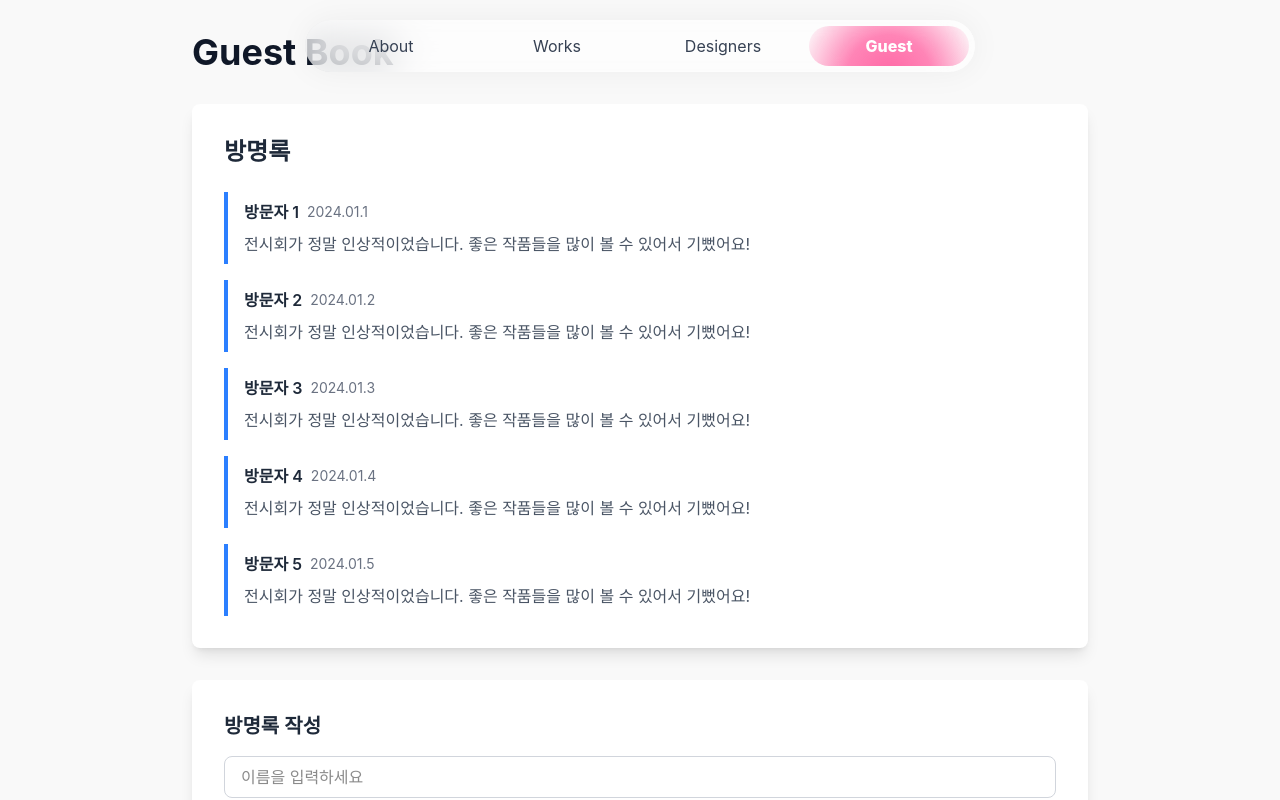
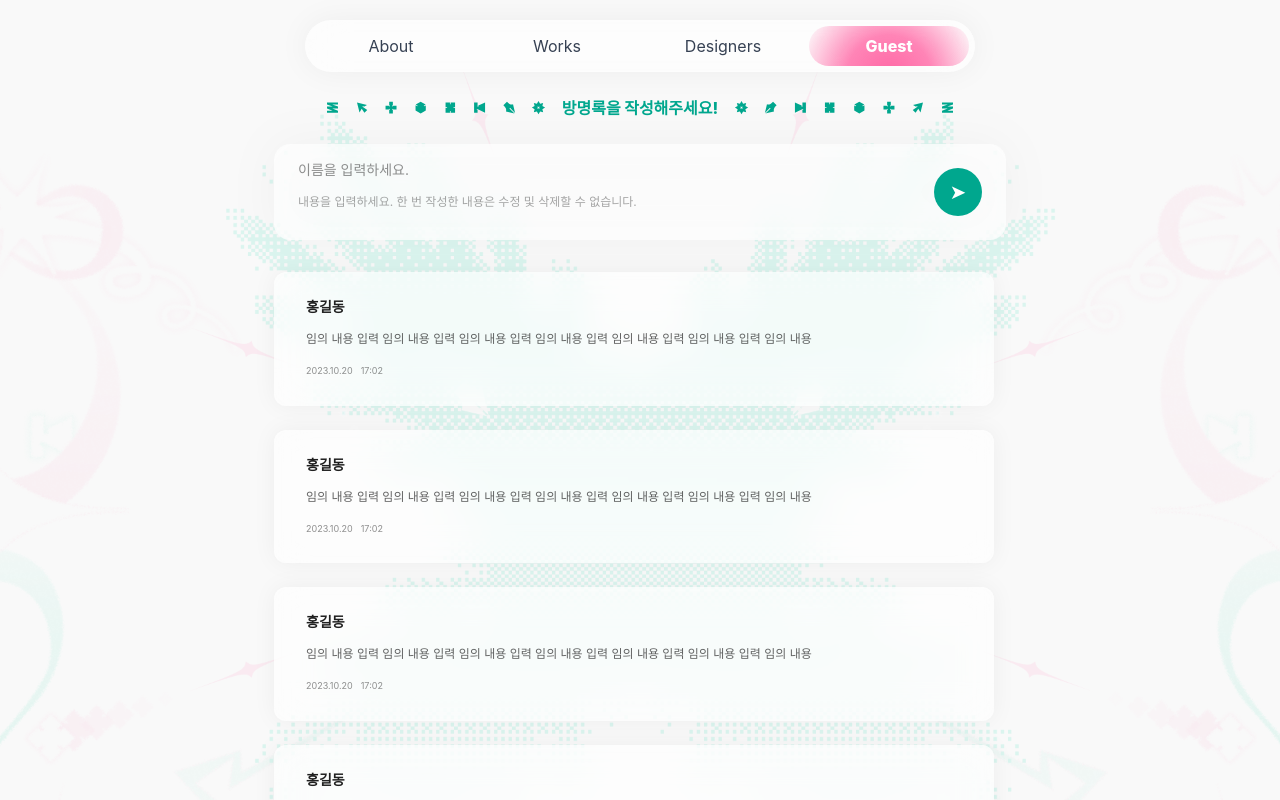
Before and after one commit to GCVD2025/GCVD-Frontend, a Next.js app: page /guest in a window 1280 px wide. Shown: the top 800 px of the page. Built offline with nearby package versions, Linux system fonts and the light colour scheme; a web font is replaced by a local one.

Commit message:
방명록 페이지를 개선하여 댓글 카드 컴포넌트를 추가하고, 상단 서브타이틀 및 입력 영역을 디자인에 맞게 조정함. 재사용 가능한 아이콘과 Tailwind 유틸을 활용하여 일관된 스타일을 유지함.

```diff
--- a/src/app/guest/page.tsx
+++ b/src/app/guest/page.tsx
@@ -1,77 +1,82 @@
 "use client";
 
-import { motion } from "framer-motion";
+import {
+  CategoriesDeepGreenLeftIcon,
+  CategoriesDeepGreenRightIcon,
+} from "../../components/icons";
+import CommentCard from "../../components/CommentCard";
 
+// Why: 게스트 페이지를 Designers의 서브타이틀/카드 레이아웃과 동일한 톤으로 구현
+// What: 상단 서브타이틀(초록) + 입력 박스 영역 + 댓글 카드 그리드
+// How: 재사용 가능한 아이콘/카드 토큰과 Tailwind 유틸을 그대로 활용
 export default function Guest() {
+  const comments = Array.from({ length: 8 }, (_, i) => ({
+    name: "홍길동",
+    content:
+      "임의 내용 입력 임의 내용 입력 임의 내용 입력 임의 내용 입력 임의 내용 입력 임의 내용 입력 임의 내용",
+    dateText: "2023.10.20   17:02",
+    metaRight: `댓글 ${i + 1}`,
+  }));
+
   return (
-    <div className="min-h-screen bg-[#f9f9f9]">
-      <main className="container mx-auto px-8 py-8">
-        <motion.div
-          initial={{ opacity: 0, y: 20 }}
-          animate={{ opacity: 1, y: 0 }}
-          transition={{ duration: 0.6 }}
-          className="max-w-4xl mx-auto"
-        >
-          <h1 className="text-4xl font-bold text-gray-900 mb-8">Guest Book</h1>
+    <>
+      <img
+        src="/images/common/background-image.png"
+        alt="background"
+        className="fixed w-full h-full object-cover opacity-20"
+      />
 
-          <div className="bg-white rounded-lg shadow-lg p-8 mb-8">
-            <h2 className="text-2xl font-semibold text-gray-800 mb-6">
-              방명록
-            </h2>
+      <main className="py-6 min-h-screen mt-18 relative">
+        {/* Why: 상단 초록 서브 타이틀은 Designers와 동일, 텍스트만 변경 */}
+        {/* What: Categories 아이콘 + 텍스트 중앙 정렬 */}
+        {/* How: 동일 컬러/타이포/정렬 규칙 적용 */}
+        <div className="flex items-center justify-center mb-6">
+          <CategoriesDeepGreenLeftIcon className="text-[#00A78E]" />
+          <span className="mx-4 text-[16px] font-extrabold text-[#00A78E]">
+            방명록을 작성해주세요!
+          </span>
+          <CategoriesDeepGreenRightIcon className="text-[#00A78E]" />
+        </div>
 
-            <div className="space-y-4">
-              {[1, 2, 3, 4, 5].map((comment) => (
-                <motion.div
-                  key={comment}
-                  initial={{ opacity: 0, x: -20 }}
-                  animate={{ opacity: 1, x: 0 }}
-                  transition={{ duration: 0.6, delay: comment * 0.1 }}
-                  className="border-l-4 border-blue-500 pl-4 py-2"
-                >
-                  <div className="flex items-center gap-2 mb-2">
-                    <span className="font-semibold text-gray-800">
-                      방문자 {comment}
-                    </span>
-                    <span className="text-sm text-gray-500">
-                      2024.01.{comment}
-                    </span>
-                  </div>
-                  <p className="text-gray-600">
-                    전시회가 정말 인상적이었습니다. 좋은 작품들을 많이 볼 수
-                    있어서 기뻤어요!
-                  </p>
-                </motion.div>
-              ))}
-            </div>
-          </div>
-
-          <motion.div
-            initial={{ opacity: 0, y: 20 }}
-            animate={{ opacity: 1, y: 0 }}
-            transition={{ duration: 0.6, delay: 0.8 }}
-            className="bg-white rounded-lg shadow-lg p-8"
-          >
-            <h3 className="text-xl font-semibold text-gray-800 mb-4">
-              방명록 작성
-            </h3>
-            <div className="space-y-4">
+        {/* 입력 영역: 두꺼운 라운드 바와 우측 전송 버튼 형태 */}
+        <section className="w-full flex items-center justify-center mb-8">
+          <div className="w-[732px] h-[96px] rounded-[16px] bg-white/70 backdrop-blur-[16px] drop-shadow-[0_0_24px_rgba(0,0,0,0.05)] px-6 py-4 flex items-center gap-4">
+            <div className="flex-1">
               <input
                 type="text"
-                placeholder="이름을 입력하세요"
-                className="w-full px-4 py-2 border border-gray-300 rounded-lg focus:outline-none focus:ring-2 focus:ring-blue-500"
+                placeholder="이름을 입력하세요."
+                className="w-full h-[32px] bg-transparent outline-none placeholder:text-[#20202080] text-[14px]"
               />
               <textarea
-                placeholder="방명록을 작성해주세요"
-                rows={4}
-                className="w-full px-4 py-2 border border-gray-300 rounded-lg focus:outline-none focus:ring-2 focus:ring-blue-500"
+                placeholder="내용을 입력하세요. 한 번 작성한 내용은 수정 및 삭제할 수 없습니다."
+                className="w-full h-[32px] mt-2 bg-transparent resize-none outline-none placeholder:text-[#20202066] text-[12px]"
               />
-              <button className="px-6 py-2 bg-blue-600 text-white rounded-lg hover:bg-blue-700 transition-colors">
-                작성하기
-              </button>
             </div>
-          </motion.div>
-        </motion.div>
+            <button
+              aria-label="submit"
+              className="w-[48px] h-[48px] rounded-full bg-[#00A78E] flex items-center justify-center text-white text-[20px]"
+            >
+              ➤
+            </button>
+          </div>
+        </section>
+
+        {/* Why: 댓글 카드는 이미지처럼 단일 열로 세로 스택 배치 */}
+        {/* What: 732px 컨테이너 폭에 맞춘 full-width 카드, 간격 24px */}
+        {/* How: flex-col 스택 구성 */}
+        <section className="w-full flex items-center justify-center">
+          <div className="w-[732px] flex flex-col gap-[24px]">
+            {comments.map((c, idx) => (
+              <CommentCard
+                key={idx}
+                name={c.name}
+                content={c.content}
+                dateText={c.dateText}
+              />
+            ))}
+          </div>
+        </section>
       </main>
-    </div>
+    </>
   );
 }
--- /dev/null
+++ b/src/components/CommentCard.tsx
@@ -0,0 +1,53 @@
+"use client";
+
+// Why: 방명록(댓글) 아이템을 카드 형태로 재사용하기 위해 분리
+// What: 이름, 본문, 날짜, 우측 상단 메타(댓글 번호 등)를 보여주는 카드 컴포넌트
+// How: Designers의 카드와 동일한 레이아웃 토큰(라운드, 블러, 쉐도우)을 적용하고 텍스트 위계만 조정
+interface CommentCardProps {
+  name: string;
+  content: string;
+  dateText: string;
+}
+
+export default function CommentCard({
+  name,
+  content,
+  dateText,
+}: CommentCardProps) {
+  // Why: 전달받은 문자열에서 날짜와 시간을 구분해 표시하기 위함
+  // What: "YYYY.MM.DD   HH:MM" 같은 입력에서 날짜/시간만 추출
+  // How: 정규식을 사용해 그룹 캡처 후, 실패 시 폴백으로 공백 분리 사용
+  const extractDateTime = (raw: string) => {
+    const match = raw.match(/(\d{4}\.\d{2}\.\d{2}).*?(\d{1,2}:\d{2})/);
+    if (match) {
+      return { date: match[1], time: match[2] } as const;
+    }
+    const compact = raw.replace(/\s+/g, " ").trim();
+    const parts = compact.split(" ");
+    const date = parts[0] ?? raw;
+    const time = parts[parts.length - 1] ?? "";
+    return { date, time } as const;
+  };
+  const { date, time } = extractDateTime(dateText);
+  return (
+    <article className="backdrop-blur-[16px] w-full max-w-180 rounded-[12px] bg-white/60 shadow-[0_0_24px_rgba(0,0,0,0.05)] overflow-hidden">
+      {/* Why: 내부 여백 확보 및 카드 콘텐츠 배치 */}
+      {/* What: 상단 정보행, 본문, 하단 날짜로 구성 */}
+      {/* How: flex/typography 유틸 클래스로 위계와 간격을 명시 */}
+      <div className="px-8 py-7 flex flex-col gap-4">
+        <header className="flex items-start justify-between">
+          <h3 className="text-[14px] font-semibold text-[#202020] leading-none">
+            {name}
+          </h3>
+        </header>
+
+        <p className="text-[12px] leading-[18px] text-[#202020B2]">{content}</p>
+
+        <footer className="text-[9px] text-[#20202080] flex gap-2">
+          <span>{date}</span>
+          <span>{time}</span>
+        </footer>
+      </div>
+    </article>
+  );
+}
--- a/src/components/index.ts
+++ b/src/components/index.ts
@@ -4,3 +4,4 @@ export { default as AnimatedButton } from "./AnimatedButton";
 export { default as Navigation } from "./Navigation";
 export { default as WorkCard } from "./WorkCard";
 export { default as DesignerCard } from "./DesignerCard";
+export { default as CommentCard } from "./CommentCard";
```
